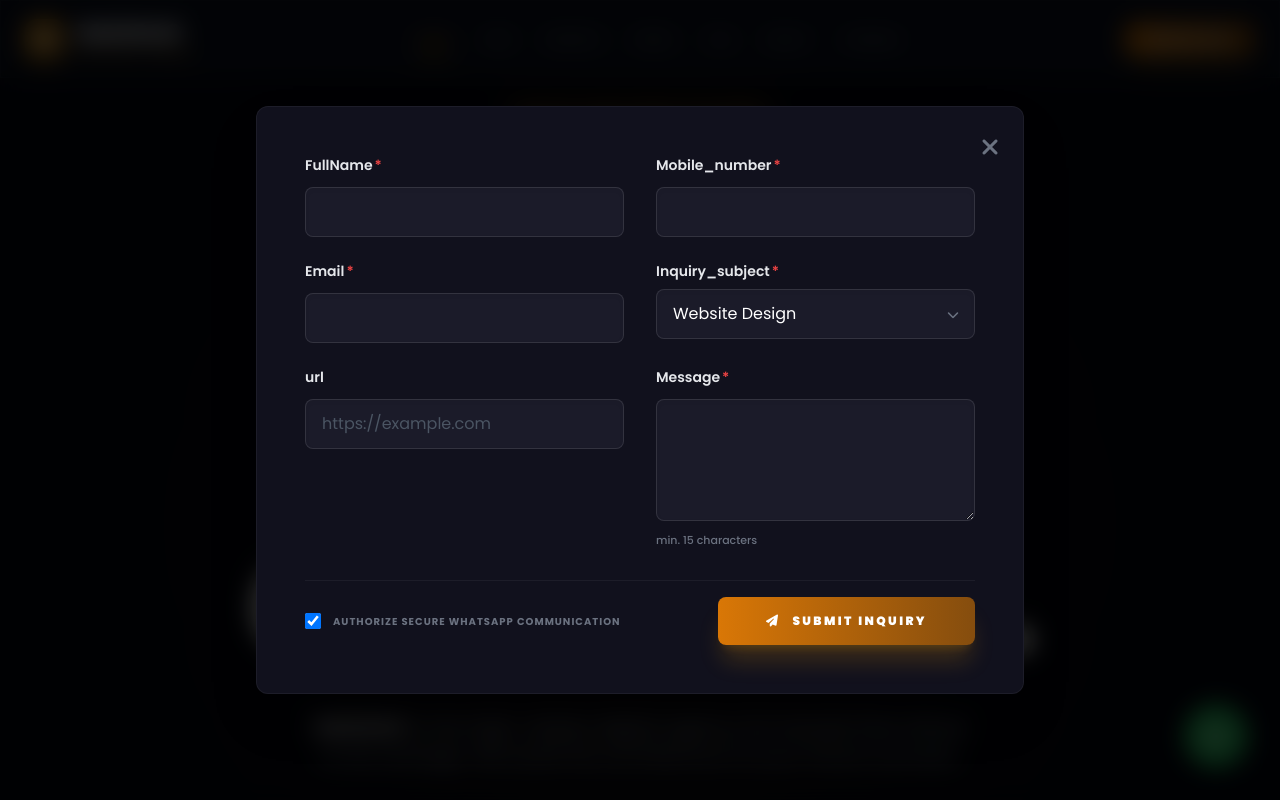
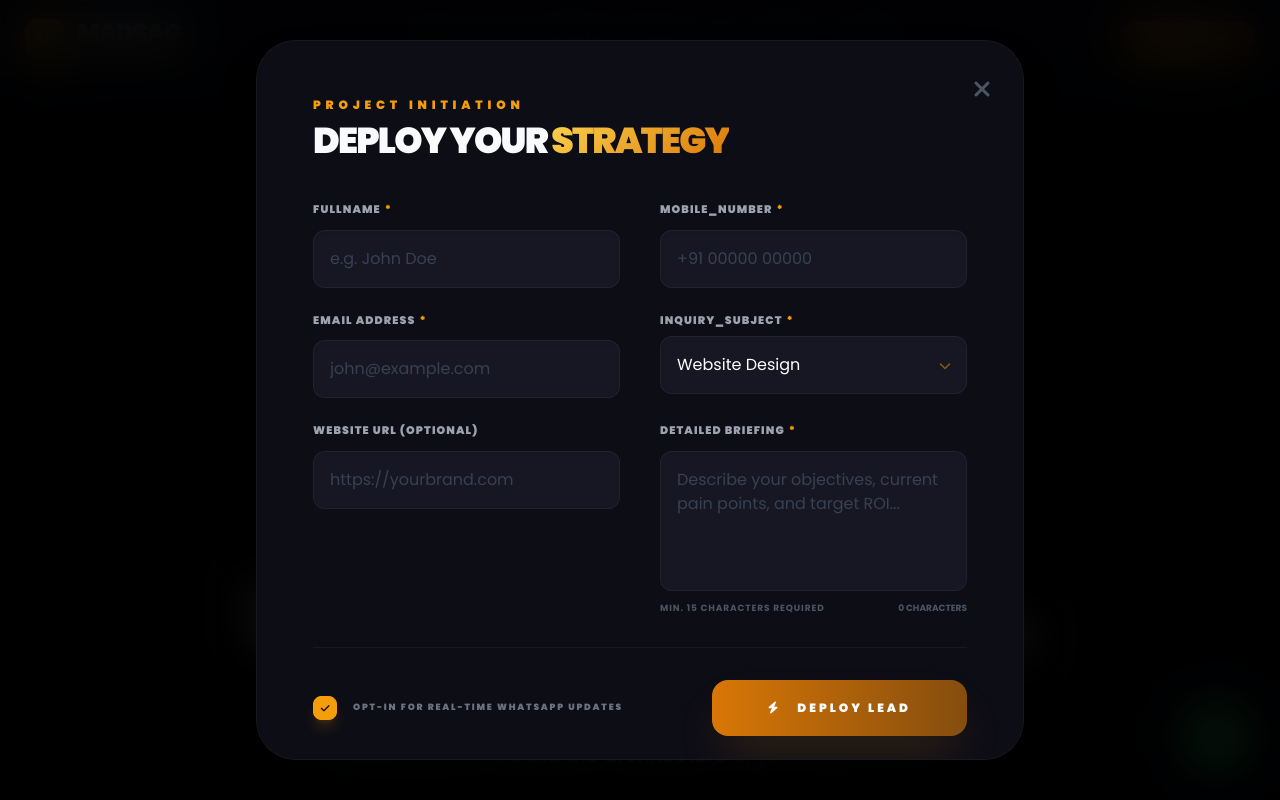
Before and after one commit to maarjunverma/madsag-spa, a React (Vite) app: page / in a window 1280 px wide. Both pictures are taken after a click on the button "ENQUIRE NOW". Built offline with nearby package versions, Linux system fonts and the light colour scheme.

Commit message:
fix: Improve lead submission payload validation
Refactors lead submission to ensure payload strictly adheres to Strapi schema, preventing 'Invalid Key' errors. Updates documentation and UI component to reflect changes and improve robustness.

```diff
--- a/components/QuoteModal.tsx
+++ b/components/QuoteModal.tsx
@@ -17,7 +17,7 @@ const QuoteModal: React.FC<QuoteModalProps> = ({ isOpen, onClose, preselectedSer
     FullName: '',
     Mobile_number: '',
     Email: '',
-    Inquiry_subject: preselectedService || serviceOptions[0],
+    Inquiry_subject: '',
     url: '',
     Message: '',
     whatsappApproval: true
@@ -27,21 +27,23 @@ const QuoteModal: React.FC<QuoteModalProps> = ({ isOpen, onClose, preselectedSer
   const [isSuccess, setIsSuccess] = useState(false);
   const [errorMsg, setErrorMsg] = useState<string | null>(null);
 
+  // Sync state with preselected props
   useEffect(() => {
-    if (preselectedService) {
+    if (isOpen) {
+      const subject = preselectedService + (preselectedPlan ? ` - ${preselectedPlan}` : '');
       setFormData(prev => ({
         ...prev,
-        Inquiry_subject: preselectedService + (preselectedPlan ? ` - ${preselectedPlan}` : '')
+        Inquiry_subject: subject || serviceOptions[0]
       }));
     }
-  }, [preselectedService, preselectedPlan, isOpen]);
+  }, [isOpen, preselectedService, preselectedPlan]);
 
   if (!isOpen) return null;
 
   const handleSubmit = async (e: React.FormEvent) => {
     e.preventDefault();
     if (formData.Message.length < 15) {
-      setErrorMsg('Message must be at least 15 characters.');
+      setErrorMsg('Message must be at least 15 characters long.');
       return;
     }
 
@@ -54,48 +56,64 @@ const QuoteModal: React.FC<QuoteModalProps> = ({ isOpen, onClose, preselectedSer
       setTimeout(() => {
         setIsSuccess(false);
         onClose();
+        // Reset form
+        setFormData({
+          FullName: '',
+          Mobile_number: '',
+          Email: '',
+          Inquiry_subject: serviceOptions[0],
+          url: '',
+          Message: '',
+          whatsappApproval: true
+        });
       }, 3000);
     } catch (err: any) {
-      setErrorMsg(err.message || 'Transmission failed. Please check your connection.');
+      setErrorMsg(err.message || 'An unexpected error occurred.');
     } finally {
       setIsSubmitting(false);
     }
   };
 
-  const labelStyle = "block text-sm font-semibold text-gray-200 mb-2";
-  const asteriskStyle = "text-red-500 ml-0.5";
-  const inputStyle = "w-full bg-[#1e1e2e]/80 border border-white/10 rounded-lg px-4 py-3 focus:outline-none focus:border-amber-500 transition-all text-white placeholder-gray-600 shadow-inner appearance-none";
+  const labelStyle = "block text-[11px] font-black uppercase tracking-widest text-gray-400 mb-2";
+  const asteriskStyle = "text-amber-500 ml-1";
+  const inputStyle = "w-full bg-[#1e1e2e]/60 border border-white/5 rounded-xl px-4 py-4 focus:outline-none focus:border-amber-500/50 transition-all text-white placeholder-gray-700 shadow-inner";
 
   return (
     <div className="fixed inset-0 z-[160] flex items-center justify-center p-4">
       <div
-        className="absolute inset-0 bg-black/80 backdrop-blur-md animate-in fade-in duration-300"
+        className="absolute inset-0 bg-black/90 backdrop-blur-xl animate-in fade-in duration-500"
         onClick={isSubmitting ? undefined : onClose}
       ></div>
 
-      <div className="relative bg-[#11111d] w-full max-w-3xl max-h-[95vh] overflow-y-auto rounded-xl shadow-2xl border border-white/5 animate-in fade-in zoom-in duration-300 no-scrollbar">
+      <div className="relative bg-[#0d0d16] w-full max-w-3xl max-h-[90vh] overflow-y-auto rounded-[2.5rem] shadow-2xl border border-white/5 animate-in fade-in zoom-in duration-500 no-scrollbar">
         {!isSubmitting && !isSuccess && (
           <button
             onClick={onClose}
-            className="absolute top-6 right-6 text-gray-500 hover:text-white transition-colors z-20"
+            className="absolute top-8 right-8 text-gray-600 hover:text-white transition-colors z-20"
           >
             <i className="fa-solid fa-xmark text-2xl"></i>
           </button>
         )}
 
-        <div className="p-8 md:p-12">
+        <div className="p-8 md:p-14">
           {isSuccess ? (
-            <div className="text-center py-12 animate-in zoom-in duration-500">
-              <div className="w-20 h-20 bg-amber-500/20 text-amber-500 rounded-full flex items-center justify-center mx-auto mb-6 border border-amber-500/30">
-                <i className="fa-solid fa-check text-4xl"></i>
+            <div className="text-center py-16 animate-in zoom-in duration-700">
+              <div className="w-24 h-24 bg-amber-500/10 text-amber-500 rounded-full flex items-center justify-center mx-auto mb-8 border border-amber-500/20 shadow-2xl shadow-amber-500/10">
+                <i className="fa-solid fa-check text-5xl"></i>
               </div>
-              <h2 className="text-3xl font-black mb-4 uppercase tracking-tighter">Request Received</h2>
-              <p className="text-gray-400">Our engineering team has received your lead data and will initiate contact shortly.</p>
+              <h2 className="text-4xl font-black mb-4 uppercase tracking-tighter">Transmission Successful</h2>
+              <p className="text-gray-500 font-medium">Your data has been logged. An engineering lead will contact you within 12 hours.</p>
             </div>
           ) : (
+            <>
+              <div className="mb-10">
+                <h2 className="text-xs font-black uppercase tracking-[0.4em] text-amber-500 mb-2">Project Initiation</h2>
+                <h3 className="text-3xl md:text-4xl font-black tracking-tighter uppercase">DEPLOY YOUR <span className="text-gold">STRATEGY</span></h3>
+              </div>
+
               <form onSubmit={handleSubmit} className="space-y-8">
-              <div className="grid md:grid-cols-2 gap-x-8 gap-y-6">
-                {/* Row 1 */}
+                <div className="grid md:grid-cols-2 gap-x-10 gap-y-6">
+                  {/* Name & Mobile */}
                   <div className="space-y-1">
                     <label className={labelStyle}>FullName<span className={asteriskStyle}>*</span></label>
                     <input
@@ -105,6 +123,7 @@ const QuoteModal: React.FC<QuoteModalProps> = ({ isOpen, onClose, preselectedSer
                       className={inputStyle}
                       value={formData.FullName}
                       onChange={e => setFormData({...formData, FullName: e.target.value})}
+                      placeholder="e.g. John Doe"
                     />
                   </div>
                   <div className="space-y-1">
@@ -116,12 +135,13 @@ const QuoteModal: React.FC<QuoteModalProps> = ({ isOpen, onClose, preselectedSer
                       className={inputStyle}
                       value={formData.Mobile_number}
                       onChange={e => setFormData({...formData, Mobile_number: e.target.value})}
+                      placeholder="+91 00000 00000"
                     />
                   </div>
 
-                {/* Row 2 */}
+                  {/* Email & Subject */}
                   <div className="space-y-1">
-                  <label className={labelStyle}>Email<span className={asteriskStyle}>*</span></label>
+                    <label className={labelStyle}>Email Address<span className={asteriskStyle}>*</span></label>
                     <input
                       required
                       disabled={isSubmitting}
@@ -129,6 +149,7 @@ const QuoteModal: React.FC<QuoteModalProps> = ({ isOpen, onClose, preselectedSer
                       className={inputStyle}
                       value={formData.Email}
                       onChange={e => setFormData({...formData, Email: e.target.value})}
+                      placeholder="john@example.com"
                     />
                   </div>
                   <div className="space-y-1 relative">
@@ -137,81 +158,91 @@ const QuoteModal: React.FC<QuoteModalProps> = ({ isOpen, onClose, preselectedSer
                       <select
                         required
                         disabled={isSubmitting}
-                      className={inputStyle}
-                      value={formData.Inquiry_subject}
+                        className={`${inputStyle} appearance-none cursor-pointer pr-10`}
+                        value={serviceOptions.includes(formData.Inquiry_subject as ServiceType) ? formData.Inquiry_subject : ''}
                         onChange={e => setFormData({...formData, Inquiry_subject: e.target.value})}
                       >
+                        <option value="" disabled hidden>Select Service Category</option>
                         {serviceOptions.map(option => (
-                        <option key={option} value={option} className="bg-[#11111d]">{option}</option>
+                          <option key={option} value={option} className="bg-[#0d0d16] text-white py-2">{option}</option>
                         ))}
-                      <option value="Other / General Inquiry" className="bg-[#11111d]">Other / General Inquiry</option>
+                        <option value="General Strategic Consult" className="bg-[#0d0d16] text-white py-2">General Strategic Consult</option>
                       </select>
-                    <div className="absolute right-4 top-1/2 -translate-y-1/2 pointer-events-none text-gray-500">
+                      <div className="absolute right-4 top-1/2 -translate-y-1/2 pointer-events-none text-amber-500/50">
                         <i className="fa-solid fa-chevron-down text-xs"></i>
                       </div>
                     </div>
+                    {/* Display full subject if it includes a plan */}
+                    {formData.Inquiry_subject && !serviceOptions.includes(formData.Inquiry_subject as ServiceType) && (
+                       <p className="mt-2 text-[10px] text-amber-500 font-bold uppercase tracking-wider italic">Selected: {formData.Inquiry_subject}</p>
+                    )}
                   </div>
 
-                {/* Row 3 */}
+                  {/* URL & Message */}
                   <div className="space-y-1">
-                  <label className={labelStyle}>url</label>
+                    <label className={labelStyle}>Website URL (Optional)</label>
                     <input
                       disabled={isSubmitting}
                       type="text"
-                    placeholder="https://example.com"
+                      placeholder="https://yourbrand.com"
                       className={inputStyle}
                       value={formData.url}
                       onChange={e => setFormData({...formData, url: e.target.value})}
                     />
                   </div>
                   <div className="space-y-1">
-                  <label className={labelStyle}>Message<span className={asteriskStyle}>*</span></label>
+                    <label className={labelStyle}>Detailed Briefing<span className={asteriskStyle}>*</span></label>
                     <textarea
                       required
                       disabled={isSubmitting}
                       rows={4}
-                    className={`${inputStyle} min-h-[120px] scroll-none`}
+                      className={`${inputStyle} min-h-[140px] resize-none`}
                       value={formData.Message}
                       onChange={e => setFormData({...formData, Message: e.target.value})}
+                      placeholder="Describe your objectives, current pain points, and target ROI..."
                     />
-                  <p className="text-gray-500 text-[11px] mt-1 font-medium">min. 15 characters</p>
+                    <div className="flex justify-between items-center mt-2">
+                       <p className="text-gray-600 text-[9px] font-bold uppercase tracking-widest">Min. 15 characters required</p>
+                       <p className={`text-[9px] font-bold uppercase ${formData.Message.length >= 15 ? 'text-green-500' : 'text-gray-600'}`}>
+                          {formData.Message.length} Characters
+                       </p>
+                    </div>
                   </div>
                 </div>
 
                 {errorMsg && (
-                <div className="p-4 bg-red-500/10 border border-red-500/20 rounded-lg text-red-500 text-xs font-bold uppercase tracking-widest flex items-center gap-3">
+                  <div className="p-5 bg-red-500/5 border border-red-500/20 rounded-2xl text-red-500 text-[10px] font-black uppercase tracking-widest flex items-center gap-4 animate-in slide-in-from-top-2">
+                    <div className="w-8 h-8 rounded-full bg-red-500/10 flex items-center justify-center flex-shrink-0">
                       <i className="fa-solid fa-triangle-exclamation"></i>
+                    </div>
                     {errorMsg}
                   </div>
                 )}
 
-              <div className="flex flex-col sm:flex-row items-center justify-between gap-6 pt-4 border-t border-white/5">
-                <div className="flex items-center gap-3">
-                   <input
-                    type="checkbox"
-                    id="wa-approval"
-                    className="w-4 h-4 rounded border-gray-600 text-amber-500 focus:ring-amber-500 bg-black cursor-pointer"
-                    checked={formData.whatsappApproval}
-                    onChange={e => setFormData({...formData, whatsappApproval: e.target.checked})}
-                  />
-                  <label htmlFor="wa-approval" className="text-[10px] font-bold text-gray-500 uppercase tracking-widest cursor-pointer select-none">
-                    Authorize Secure WhatsApp Communication
+                <div className="flex flex-col sm:flex-row items-center justify-between gap-8 pt-8 border-t border-white/5">
+                  <div className="flex items-center gap-4 group cursor-pointer" onClick={() => setFormData({...formData, whatsappApproval: !formData.whatsappApproval})}>
+                    <div className={`w-6 h-6 rounded-lg border flex items-center justify-center transition-all ${formData.whatsappApproval ? 'bg-amber-500 border-amber-500 shadow-lg shadow-amber-500/20' : 'border-white/10'}`}>
+                      {formData.whatsappApproval && <i className="fa-solid fa-check text-[10px] text-black"></i>}
+                    </div>
+                    <label className="text-[9px] font-black text-gray-500 uppercase tracking-[0.2em] cursor-pointer group-hover:text-gray-300 transition-colors">
+                      Opt-in for real-time WhatsApp updates
                     </label>
                   </div>
 
                   <button
                     disabled={isSubmitting}
                     type="submit"
-                  className="w-full sm:w-auto px-12 py-4 bg-gradient-to-r from-amber-600 to-yellow-800 hover:from-amber-500 hover:to-yellow-700 disabled:opacity-50 text-white font-black rounded-lg transition-all shadow-xl shadow-amber-500/20 flex items-center justify-center gap-3 text-xs uppercase tracking-[0.2em]"
+                    className="w-full sm:w-auto px-14 py-5 bg-gradient-to-r from-amber-600 to-yellow-800 hover:from-amber-500 hover:to-yellow-700 disabled:opacity-50 text-white font-black rounded-2xl transition-all shadow-2xl shadow-amber-500/20 flex items-center justify-center gap-4 text-xs uppercase tracking-[0.25em] group"
                   >
                     {isSubmitting ? (
-                    <><i className="fa-solid fa-circle-notch animate-spin"></i> Processing...</>
+                      <><i className="fa-solid fa-circle-notch animate-spin text-lg"></i> Transmitting...</>
                     ) : (
-                    <><i className="fa-solid fa-paper-plane"></i> Submit Inquiry</>
+                      <><i className="fa-solid fa-bolt group-hover:scale-125 transition-transform"></i> Deploy Lead</>
                     )}
                   </button>
                 </div>
               </form>
+            </>
           )}
         </div>
       </div>
```
Also changed, not shown: services/api.ts (+22 -18 lines), 1 other file (tests, documents, lock files or other folders). Lines whose indentation alone changed are shown as unchanged.
